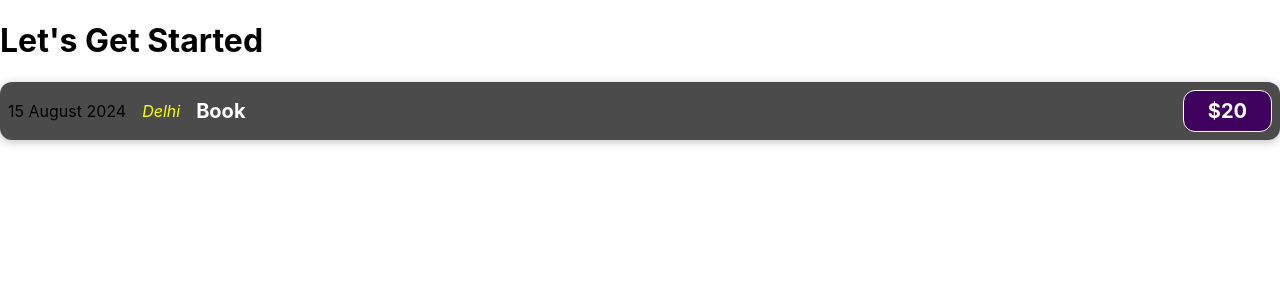
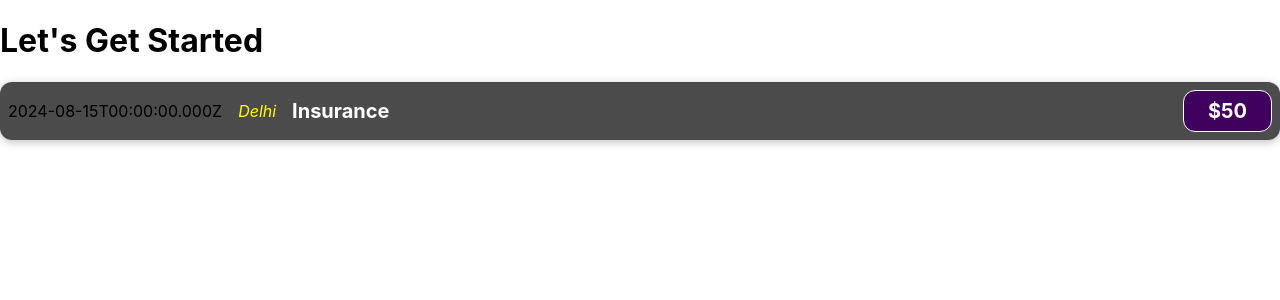
Before and after one commit to Pranavtripathi418/React-Start, a React (Create React App) app: page / in a window 1280 px wide. Shown: the top 300 px of the page. Built offline with nearby package versions, Linux system fonts and the light colour scheme.

Commit message:
JavaScript inside JSX {}

```diff
--- a/src/components/ExpenseItem.js
+++ b/src/components/ExpenseItem.js
@@ -1,13 +1,16 @@
 import "./ExpenseItem.css";
 
 function ExpenseItem(){
+    const expenseDate = new Date(2024,7,15).toISOString();
+    const expenseTitle = 'Insurance';
+    const expenseAmount= 50;
 return (
 <div className="expense-item ">
-    <div>15 August 2024</div>
+    <div>{expenseDate}</div>
     <div className="expense-item__location">Delhi</div>
     <div className="expense-item__description">
-        <h2>Book</h2>
-        <div className="expense-item__price">$20</div>
+        <h2>{expenseTitle}</h2>
+        <div className="expense-item__price">${expenseAmount}</div>
     </div>
 </div>
 );
```
